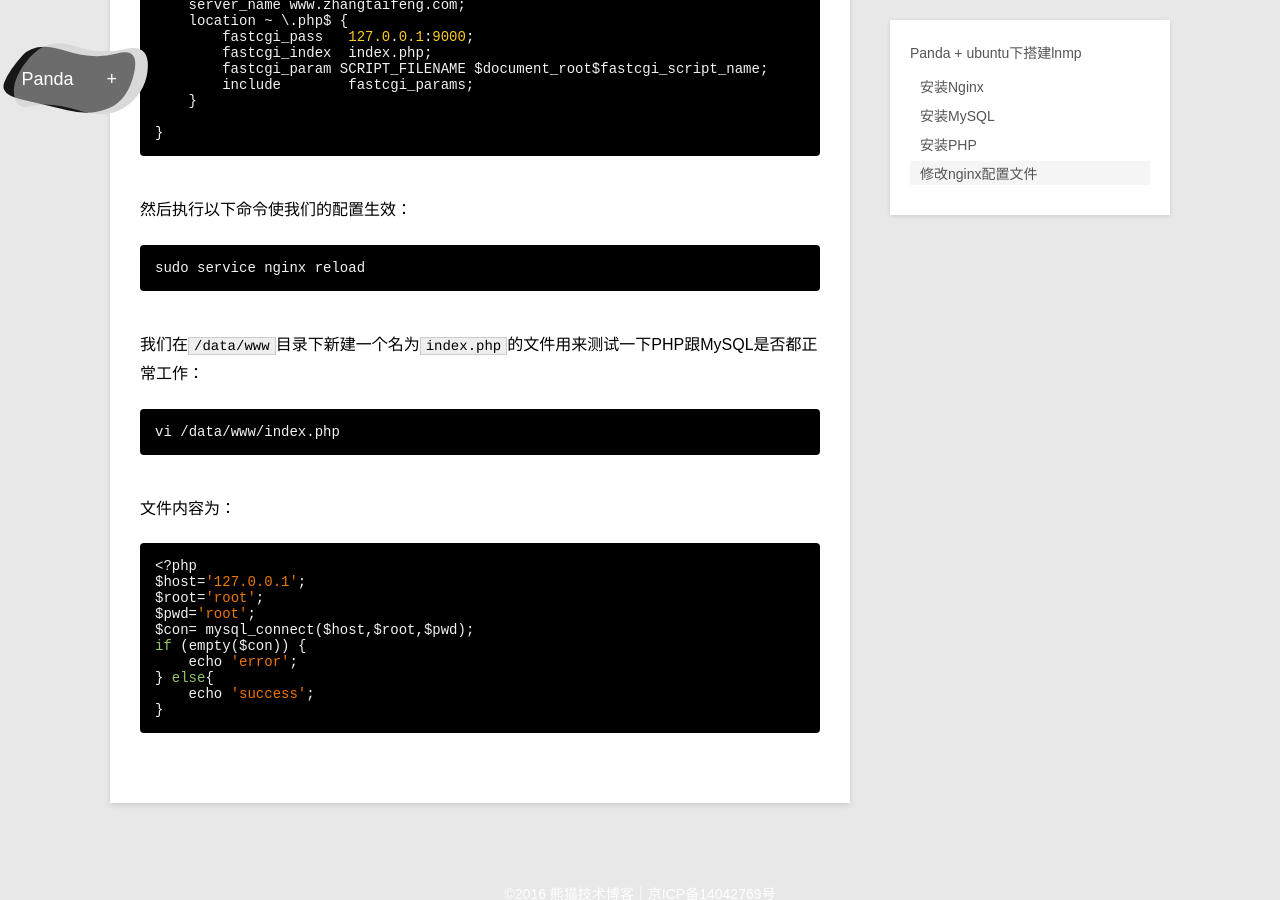
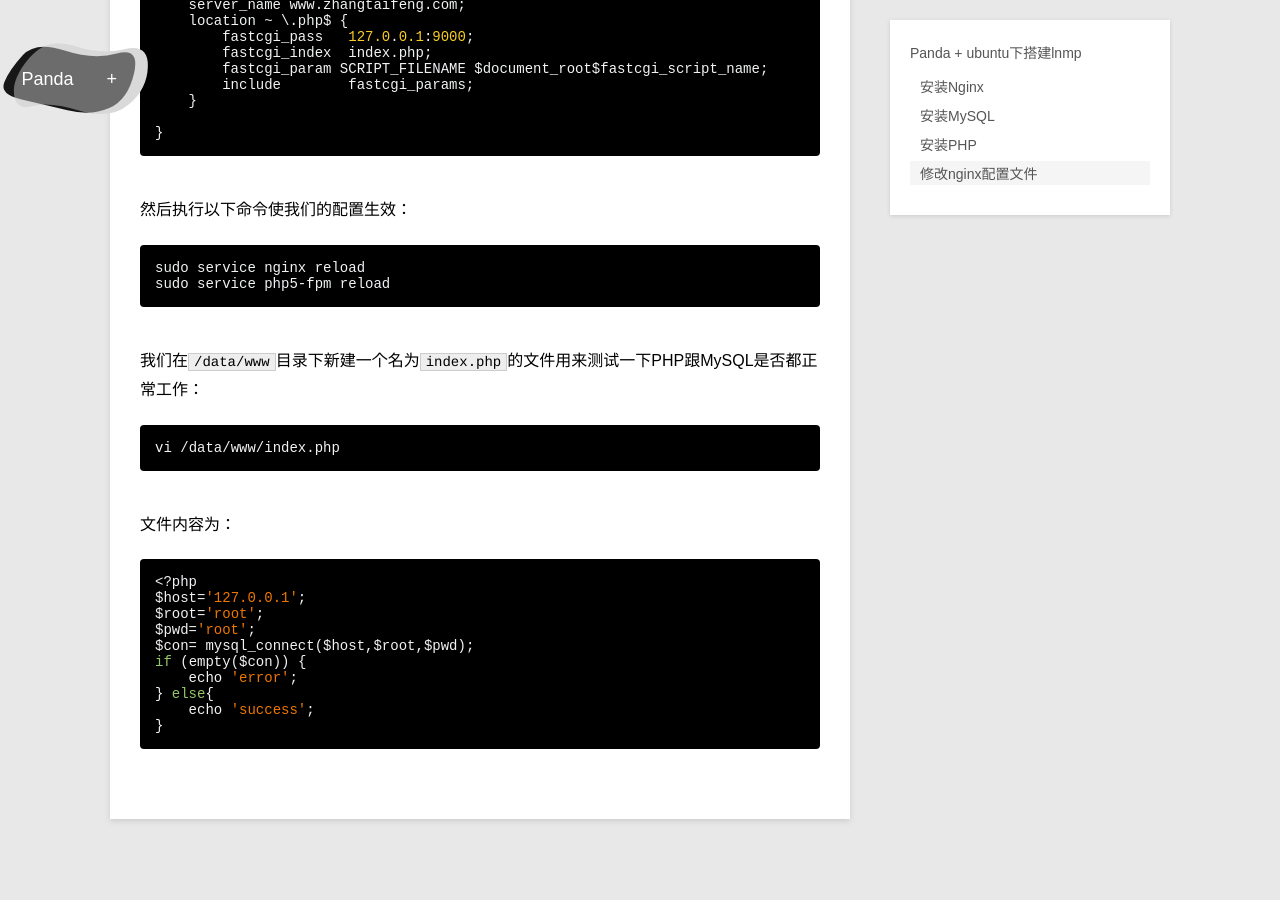
Before and after one commit to zhangpanda/blog, a Jekyll site: the page built from _posts/project/2013-05-20-lnmp.md, in a window 1280 px wide and 900 px high, scrolled down 2353 px. Built offline with Jekyll 4.4.1, drawn with Linux system fonts in a browser that asks for light colours; comment, search, counter and statistics services are not loaded.

Commit message:
修改lnmp

```diff
--- a/_posts/project/2013-05-20-lnmp.md
+++ b/_posts/project/2013-05-20-lnmp.md
@@ -91,6 +91,7 @@
 然后执行以下命令使我们的配置生效：
 <pre>
 sudo service nginx reload
+sudo service php5-fpm reload
 </pre>
 
 我们在<code>/data/www</code>目录下新建一个名为<code>index.php</code>的文件用来测试一下PHP跟MySQL是否都正常工作：
```
